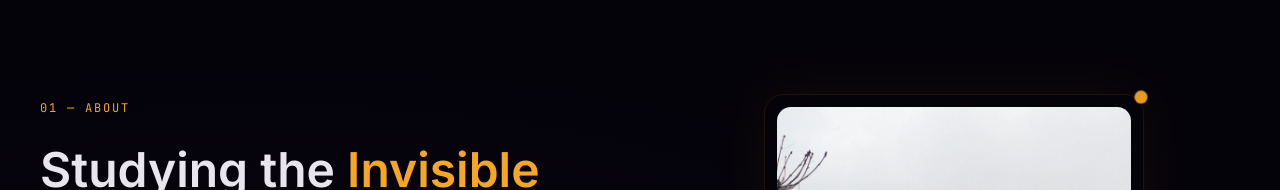
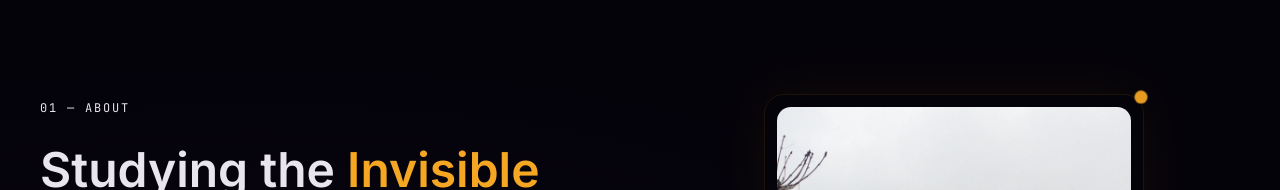
Before and after one commit to rajeshpotlia1/about, a React (Vite) app: page / in a window 1280 px wide. Shown: the part 802-992 px from the top of the page. Built offline with nearby package versions, Linux system fonts and the light colour scheme.

Commit message:
Allow SectionLabel color overrides

```diff
--- a/src/components/SectionLabel.tsx
+++ b/src/components/SectionLabel.tsx
@@ -6,7 +6,7 @@ interface SectionLabelProps {
 export default function SectionLabel({ text, className = "" }: SectionLabelProps) {
   return (
     <span
-      className={`inline-block text-xs uppercase tracking-[0.15em] text-solar font-mono ${className}`}
+      className={`inline-block text-xs uppercase tracking-[0.15em] font-mono ${className}`}
     >
       {text}
     </span>
```
